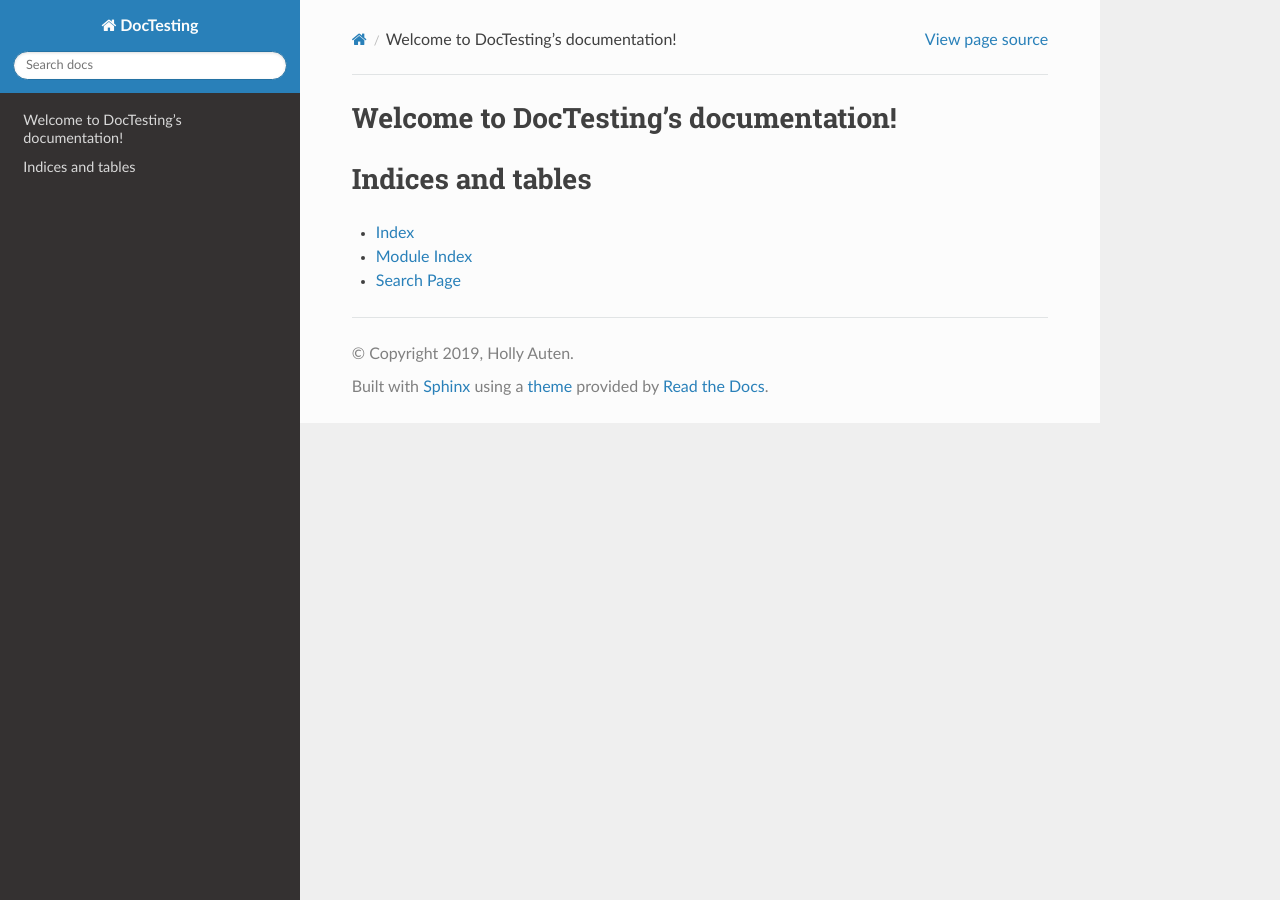
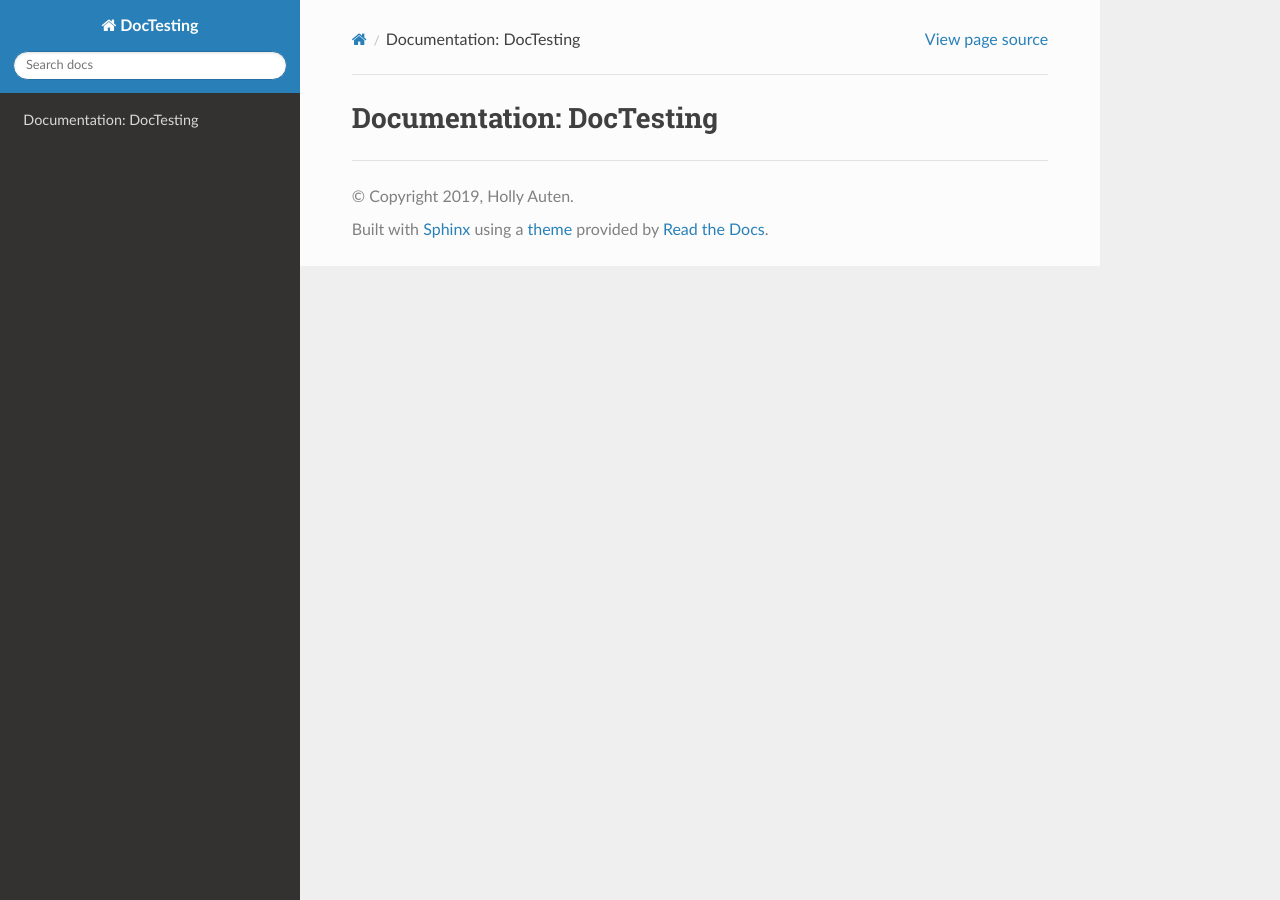
Before and after one commit to hauten/DocTesting, a Sphinx documentation site: the page built from source/index.rst, in a window 1280 px wide. Built offline with Sphinx 7.4.7 and the Read the Docs theme 2.0.0, drawn with Linux system fonts in a browser that asks for light colours.

Commit message:
more setup

```diff
--- a/source/index.rst
+++ b/source/index.rst
@@ -3,18 +3,8 @@
    You can adapt this file completely to your liking, but it should at least
    contain the root `toctree` directive.
 
-Welcome to DocTesting's documentation!
-======================================
+Documentation: DocTesting
+=========================
 
 .. toctree::
    :maxdepth: 2
-   :caption: Contents:
-
-
-
-Indices and tables
-==================
-
-* :ref:`genindex`
-* :ref:`modindex`
-* :ref:`search`
```
